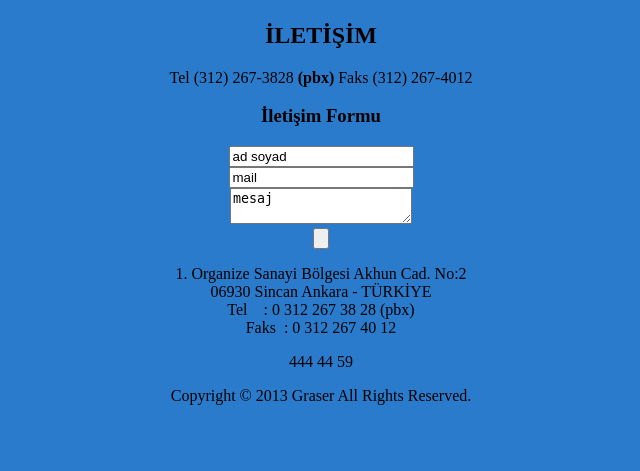
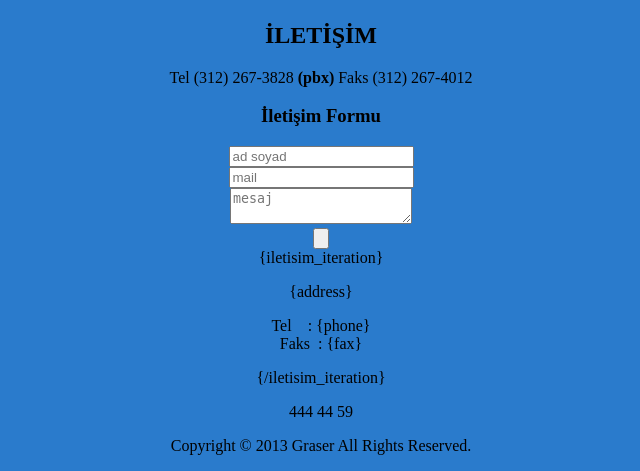
Before and after one commit to yunusekiz/graser, a CodeIgniter app: the page made by application/views/frontend_views/iletisim_view.php in a window 1280 px wide. Shown: the part 338-809 px from the top of the page, without its empty margins (319-959 px from the left). Before the commit the page ends 743 px from the top, so only its background shows below. Run offline with CodeIgniter, Linux system fonts and the light colour scheme; some libraries are stand-ins or nearby versions.

Commit message:
js ve css bugları fixlendi

```diff
--- a/application/views/frontend_views/iletisim_view.php
+++ b/application/views/frontend_views/iletisim_view.php
@@ -47,10 +47,15 @@
                     </div>
                     <div id="iletisim-sag">
                         <h3>İletişim Formu</h3>
-                        <div class="input1"><input type="text" value="ad soyad"  onfocus="if(this.value==this.defaultValue)this.value='';" onblur="if(this.value=='')this.value=this.defaultValue;" /></div>
+<!--                         <div class="input1"><input type="text" value="ad soyad"  onfocus="if(this.value==this.defaultValue)this.value='';" onblur="if(this.value=='')this.value=this.defaultValue;" /></div>
                         <div class="input2"><input type="text" value="mail" onfocus="if(this.value==this.defaultValue)this.value='';" onblur="if(this.value=='')this.value=this.defaultValue;" /></div>
-                        <div class="input3"><textarea onfocus="if(this.value==this.defaultValue)this.value='';" onblur="if(this.value=='')this.value=this.defaultValue;">mesaj</textarea></div>
+                        <div class="input3"><textarea onfocus="if(this.value==this.defaultValue)this.value='';" onblur="if(this.value=='')this.value=this.defaultValue;">mesaj</textarea></div> -->
+                      <form action="iletisim/mesaj" method="post">
+                        <div class="input1"><input type="text" name="name" placeholder="ad soyad" required/></div>
+                        <div class="input2"><input type="text" name="email" placeholder="mail" required/></div>
+                        <div class="input3"><textarea name="message" placeholder="mesaj" required></textarea></div>
                         <div class="input4"><input type="submit" value="" /></div>
+                      </form>
                     </div>
                     <div class="clearfix"></div>
                 </div>
@@ -64,16 +69,18 @@
             <div class="sol-menu"></div>
             <div class="sag-icerik">
                 <div id="iletisim-bilgileri">
+                    {iletisim_iteration}
                     <p>
-                        1. Organize Sanayi Bölgesi Akhun Cad. No:2 <br />
-                        06930 Sincan Ankara - TÜRKİYE<br />
-                        Tel    : 0 312 267 38 28 (pbx)<br />
-                        Faks     : 0 312 267 40 12
+                        <div id="address">{address}</div>
                     </p>
+                    <p>
+                        Tel&nbsp;&nbsp;&nbsp;&nbsp;: {phone}<br />
+                        Faks&nbsp;&nbsp;: {fax}
+                    </p>
+                    {/iletisim_iteration}
                 </div>
                 <p id="p_444">444 44 59</p>
                 <div id="copyright">
-
                     <p>Copyright © 2013 Graser All Rights Reserved.</p>
                 </div>
             </div>
--- a/application/views/frontend_views/urunler_view.php
+++ b/application/views/frontend_views/urunler_view.php
@@ -4,6 +4,9 @@
 		<meta http-equiv="Content-Type" content="text/html; charset=utf-8" />
 		<title>{site_title}</title>
 		<link href="{base}css/style.css" rel="stylesheet" type="text/css" media="all" />
+		<script type="text/javascript">
+			var imagePath = '{base}';
+		</script>
 		<script src="{base}js/jquery-1.7.2.min.js"></script>
 		<script src="{base}js/lightbox.js"></script>
 		<link href="{base}css/lightbox.css" rel="stylesheet" />
--- a/css/style.css
+++ b/css/style.css
@@ -93,7 +93,7 @@ body{background:url(../img/bg.jpg) center top repeat;}
 .col1 a:hover ,.col2 a:hover ,.col3 a:hover ,.col4 a:hover {background:#000;background:url(../img/hover-referans.png) no-repeat center center #000}
 .col1 a:hover img,.col2 a:hover img, .col3 a:hover img , .col4 a:hover img  {opacity:0.25;background: #000;}
 .col1 a, .col2 a, .col3 a, .col4 a{margin-bottom:10px;width:175px;display:block;background: center center;}
-.col1, .col2, .col3, .col4{float:left;width:175px;margin-right:10px}
+.col1, .col2, .col3, .col4{/*float:left;*/width:175px;margin-right:10px}
 #galeri{/*margin-top:40px*/}
 
 
```
Also changed, not shown: application/controllers/iletisim.php (+7 -6 lines), application/views/frontend_views/insan_kaynaklari_view.php (+7 -7 lines).
